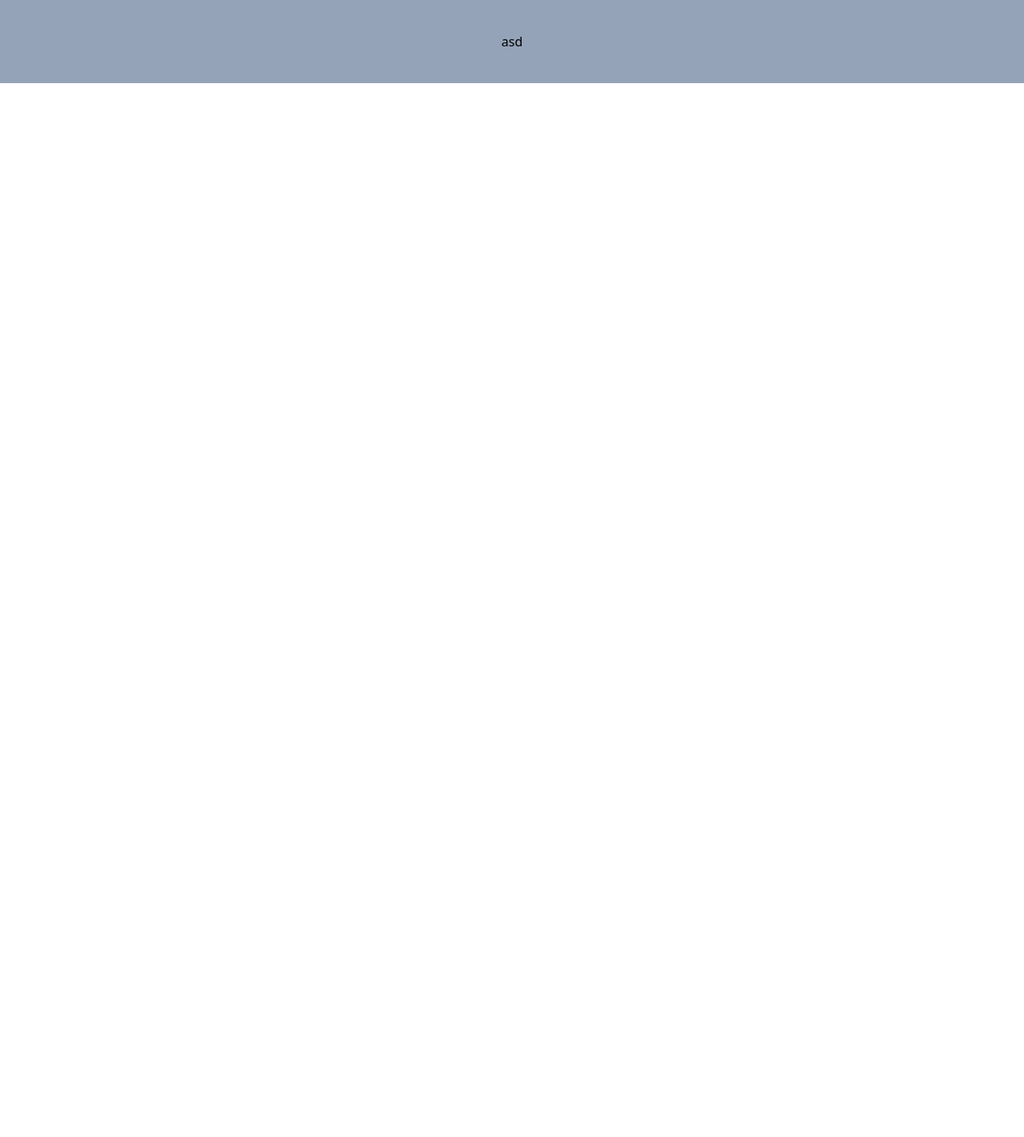
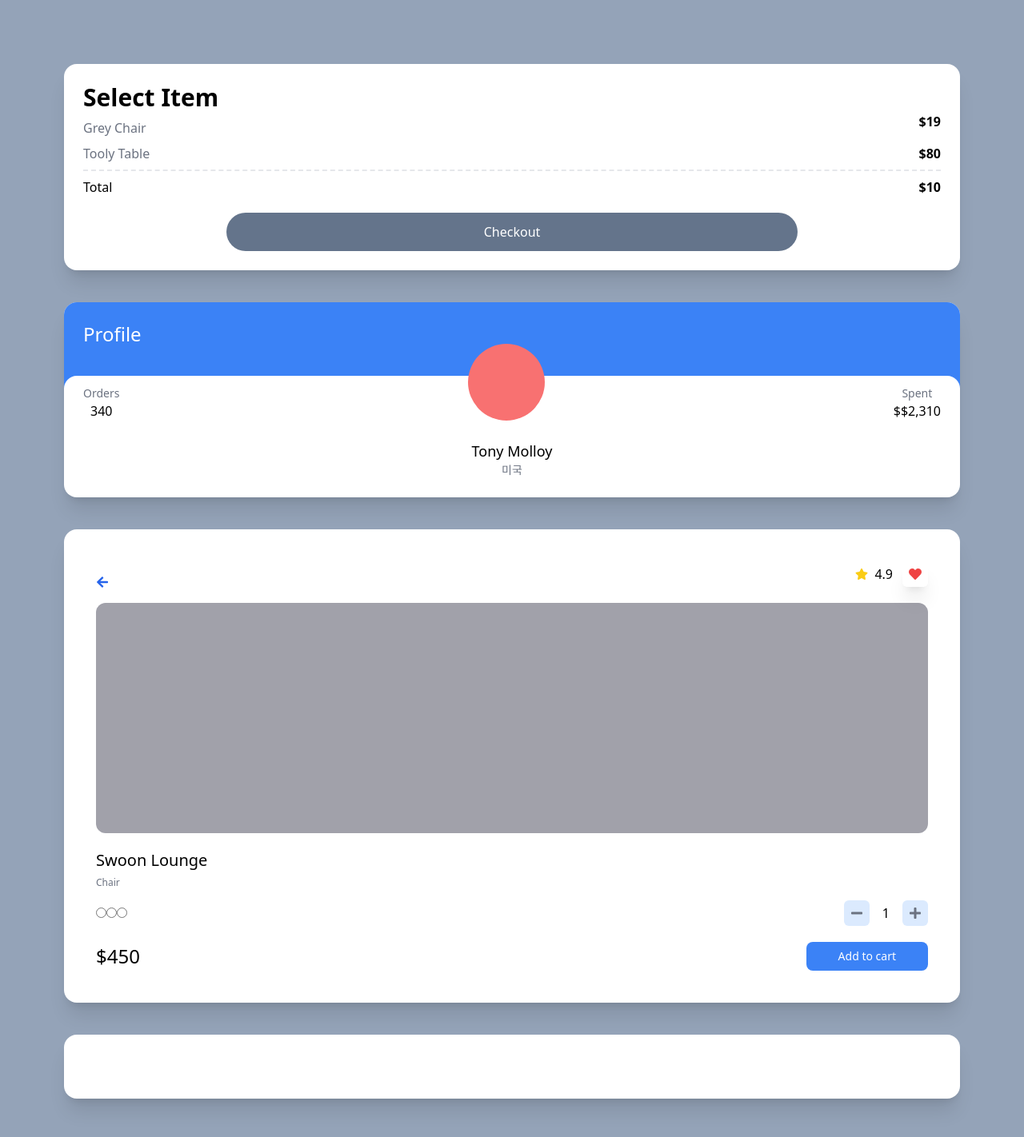
Before and after one commit to ChanGeunPark/carrot-market, a Next.js app: page / in a window 1280 px wide. Shown: the top 1422 px of the page at 80% size. Before the commit the page ends 800 px from the top, so only its background shows below. Built offline with nearby package versions, Linux system fonts and the light colour scheme.

Commit message:
design website

```diff
--- a/package.json
+++ b/package.json
@@ -8,9 +8,11 @@
     "lint": "next lint"
   },
   "dependencies": {
+    "bootstrap-icons": "^1.7.2",
     "next": "^12.0.8",
     "react": "^18.0.0-rc.0",
-    "react-dom": "^18.0.0-rc.0"
+    "react-dom": "^18.0.0-rc.0",
+    "react-icons": "^4.3.1"
   },
   "devDependencies": {
     "@types/node": "17.0.10",
--- a/pages/index.tsx
+++ b/pages/index.tsx
@@ -1,12 +1,84 @@
 import type { NextPage } from 'next';
+import { FaArrowLeft, FaStar, FaHeart, FaMinus, FaPlus } from "react-icons/fa";
 
 const Home: NextPage = () => {
   return (
-    <div className="bg-slate-400 py-10 px-5">
-      <div className="text-center">asd</div>
-      <div></div>
-      <div></div>
-      <div></div>
+    <div className="bg-slate-400 py-20 px-5 sm:px-20 grid gap-10 min-h-screen">
+      <div className="bg-white p-6 rounded-2xl shadow-xl">
+        <span className="font-semibold text-3xl">Select Item</span>
+        <div className="flex justify-between">
+          <span className="text-gray-500 my-2">Grey Chair</span>
+          <span className="font-semibold">$19</span>
+        </div>
+        <div className="flex justify-between">
+          <span className="text-gray-500">Tooly Table</span>
+          <span className="font-semibold">$80</span>
+        </div>
+        <div className="flex justify-between mt-2 pt-2 border-t-2 border-dashed">
+          <span>Total</span>
+          <span className="font-semibold">$10</span>
+        </div>
+        <div className="mt-5 bg-slate-500 text-white p-3 text-center rounded-full w-2/3 mx-auto">Checkout</div>
+      </div>
+
+
+      <div className="bg-white overflow-hidden rounded-2xl shadow-xl">
+        <div className="bg-blue-500 p-6 pb-14">
+          <span className="text-white text-2xl">Profile</span>
+        </div>
+        <div className="rounded-2xl p-6 relative -top-5 bg-white">
+          <div className="flex relative -top-16 items-end justify-between">
+            <div className="flex flex-col items-center">
+              <span className="text-sm text-gray-500">Orders</span>
+              <span className="font-medium">340</span>
+            </div>
+            <div className="h-24 w-24 bg-red-400 rounded-full" />
+            <div className="flex flex-col items-center">
+              <span className="text-sm text-gray-500">Spent</span>
+              <span className="font-medium">$$2,310</span>
+            </div>
+          </div>
+          <div className="relative flex flex-col items-center -mt-10 -mb-5">
+            <span className="text-lg font-medium">Tony Molloy</span>
+            <span className="text-sm text-gray-500">미국</span>
+          </div>
+        </div>
+      </div>
+
+
+      <div className="bg-white p-10 rounded-2xl shadow-xl">
+        <div className="flex justify-between items-center">
+          <span><FaArrowLeft className="text-blue-600"/></span>
+          <div className="flex space-x-3 mb-5">{/*space-x 자식요소 서로의 공간 떼어내기 */}
+            <div className="flex items-center"><FaStar className='text-yellow-400 mr-2'/> <span> 4.9</span></div>
+            <span className="flex items-center shadow-xl p-2 rounded-md text-red-500"><FaHeart/></span>
+          </div>
+        </div>
+        <div className="bg-zinc-400 h-72 mb-5 rounded-xl"/>
+        <div>
+          <div className="font-medium text-xl">Swoon Lounge</div>
+          <span className="text-xs text-gray-500">Chair</span>
+        </div>
+        <div className="mt-3 mb-5 flex justify-between items-center">
+          <div>
+            <input type="radio" />
+            <input type="radio" />
+            <input type="radio" />
+          </div>
+          <div className="flex items-center space-x-4">
+            <button className="p-2 bg-blue-100 aspect-square w-8 rounded-md flex items-center justify-center"><FaMinus className='text-gray-500'/></button>
+            <span>1</span>
+            <button className="p-2 bg-blue-100 aspect-square w-8 rounded-md flex items-center justify-center"><FaPlus className='text-gray-500'/></button>
+          </div>
+        </div>
+        <div className='flex justify-between items-center'>
+          <span className='font-medium text-2xl'>$450</span>
+          <button className='bg-blue-500 text-center text-white text-sm rounded-lg py-2 px-10'>Add to cart</button>
+        </div>
+      </div>
+
+
+      <div className="bg-white p-10 rounded-2xl shadow-xl"></div>
     </div>
   );
 };
```
Also changed, not shown: 1 other file (tests, documents, lock files or other folders).
